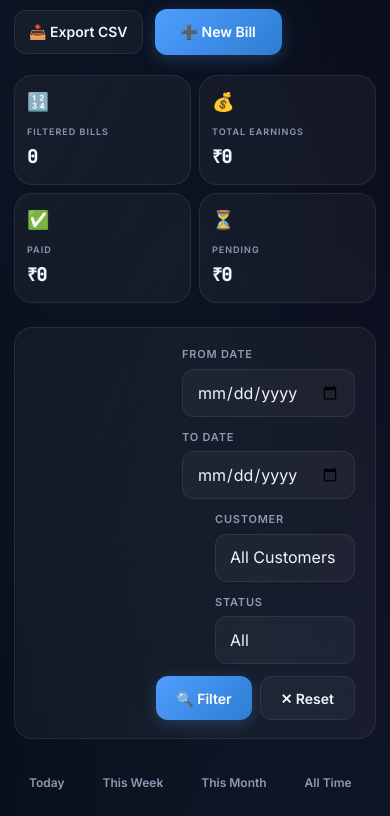
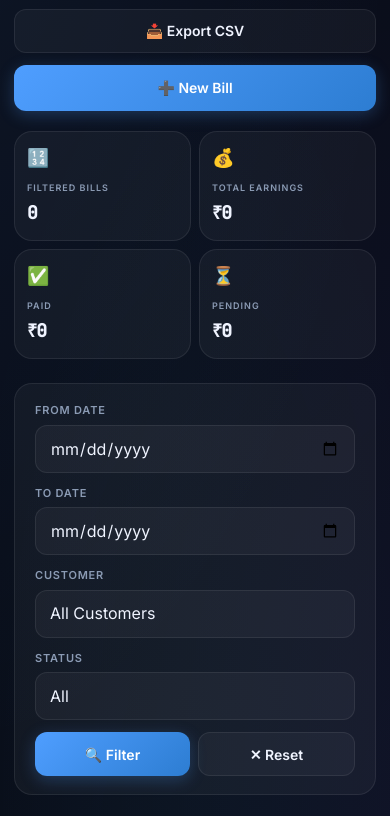
Before and after one commit to icc2works/ICC-Web-Biller, a plain HTML site: page reports.html in a window 390 px wide. Shown: the part 107-923 px from the top of the page. Drawn offline with Linux system fonts and the light colour scheme; a script that the page names is missing.

Commit message:
updated files

```diff
--- a/css/style.css
+++ b/css/style.css
@@ -2037,6 +2037,10 @@ td {
     border-radius: var(--radius-md);
   }
 
+  .search-input-wrap input {
+    padding-left: 42px;
+  }
+
   .form-group {
     margin-bottom: 14px;
   }
@@ -2129,6 +2133,7 @@ td {
   /* ---- Search Bar ---- */
   .search-bar {
     flex-direction: column;
+    align-items: stretch;
     gap: 8px;
   }
 
@@ -2257,18 +2262,20 @@ td {
   }
 
   /* Reports action buttons */
-  .page-header .btn {
+  .page-header .btn:not(.btn-icon) {
     width: 100%;
   }
 
-  .page-header div[style*="display:flex;gap:10px"] {
+  .page-header > div:last-child {
     flex-direction: column;
     width: 100%;
+    align-items: stretch !important;
   }
 
   /* Table font shrink */
   table {
     font-size: 11.5px;
+    white-space: nowrap;
   }
 
   thead th {
--- a/reports.html
+++ b/reports.html
@@ -13,13 +13,26 @@
       border-radius: var(--radius-lg);
       padding: 18px 20px;
       margin-bottom: 24px;
-      display: flex;
-      flex-wrap: wrap;
+      display: grid;
+      grid-template-columns: repeat(auto-fit, minmax(140px, 1fr));
       gap: 12px;
-      align-items: flex-end;
+      align-items: end;
     }
-    .filter-bar .form-group { margin: 0; flex: 1; min-width: 140px; }
+    .filter-bar .form-group { margin: 0; }
     .filter-bar label { margin-bottom: 5px; }
+    @media (max-width: 768px) {
+      .filter-bar {
+        grid-template-columns: 1fr;
+      }
+      .filter-bar > div:last-child {
+        display: flex;
+        width: 100%;
+        gap: 8px;
+      }
+      .filter-bar > div:last-child .btn {
+        flex: 1;
+      }
+    }
   </style>
 </head>
 <body class="no-sidebar">
```
Also changed, not shown: create-bill.html (+1 -0 lines).
